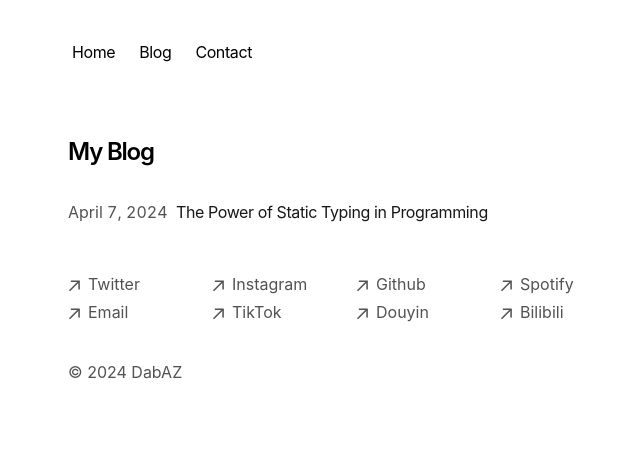
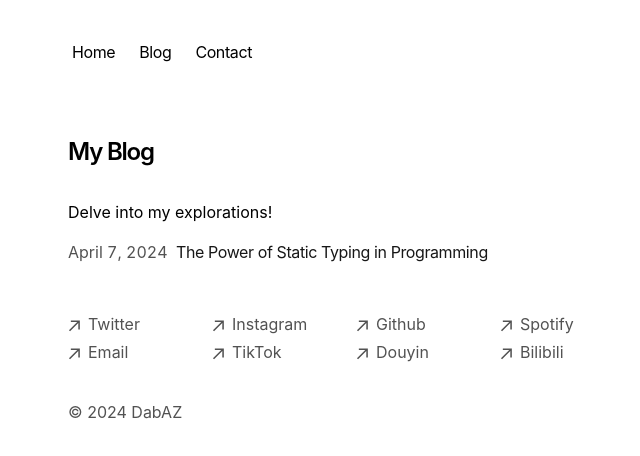
Before and after one commit to dabaz-official/dabaz-portfolio, a Next.js app: page /blog in a window 1280 px wide. Shown: the top 456 px of the page, without its empty margins (284-924 px from the left). Built offline with nearby package versions, Linux system fonts and the light colour scheme.

Commit message:
refactor: update blog page

```diff
--- a/app/blog/page.tsx
+++ b/app/blog/page.tsx
@@ -2,13 +2,16 @@ import { BlogPosts } from 'components/posts'
 
 export const metadata = {
   title: 'Blog',
-  description: 'Read my blog.',
+  description: 'Delve into my explorations.',
 }
 
 export default function Page() {
   return (
     <section>
       <h1 className="font-semibold text-2xl mb-8 tracking-tighter">My Blog</h1>
+      <p className="mb-4">
+        {`Delve into my explorations!`}
+      </p>
       <BlogPosts />
     </section>
   )
```
